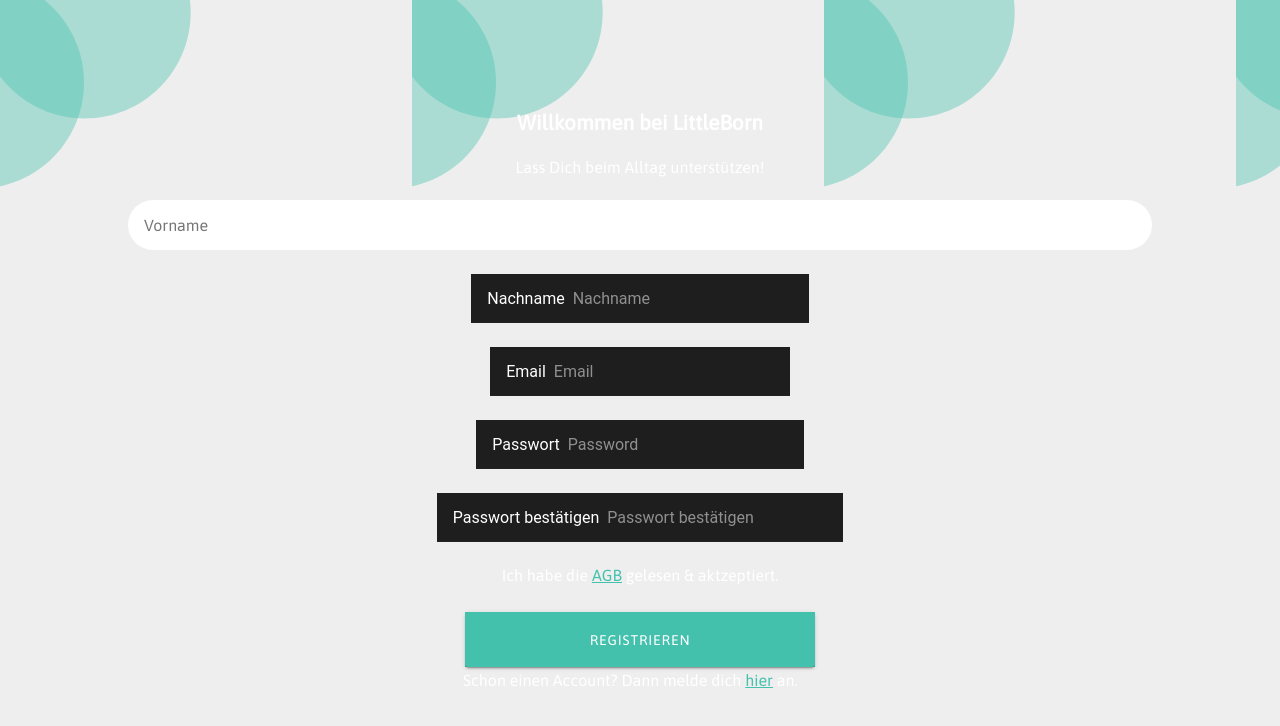
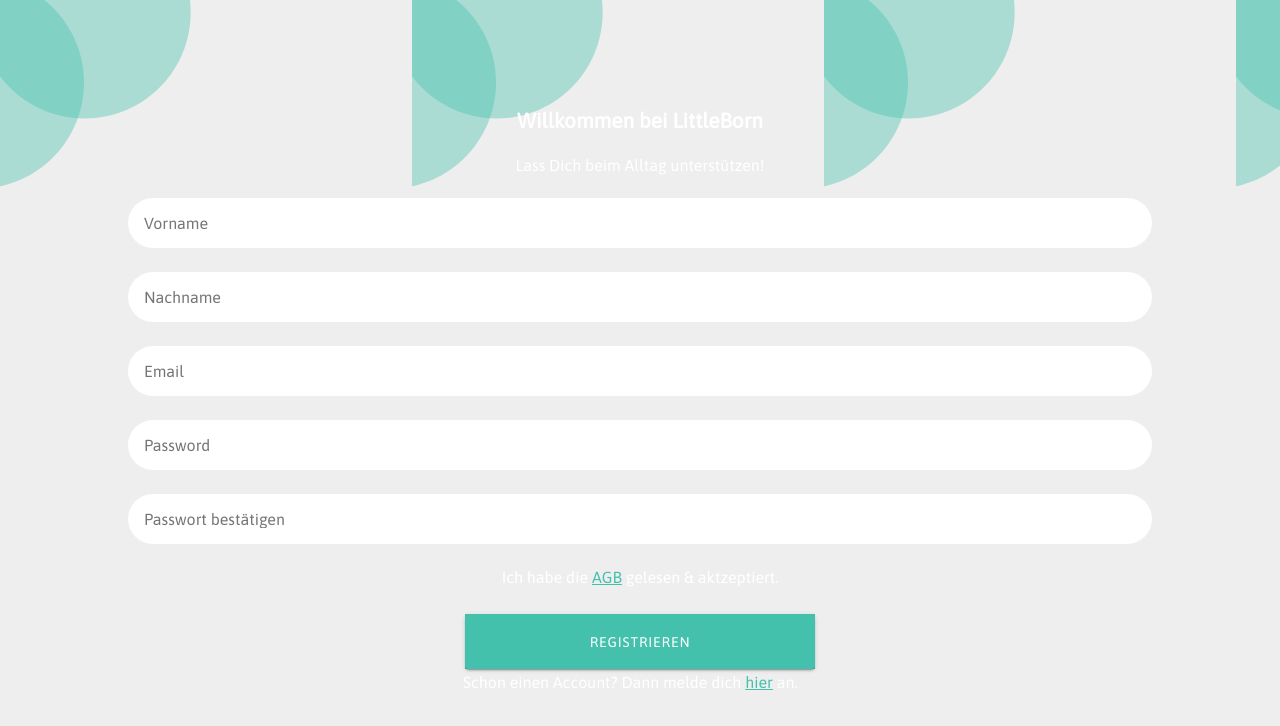
Before and after one commit to LittleBorn/client, a React (Create React App) app: page /Register in a window 1280 px wide. Shown: the top 726 px of the page. Built offline with nearby package versions, Linux system fonts and the light colour scheme.

Commit message:
fixed register fields

```diff
--- a/src/App.css
+++ b/src/App.css
@@ -7,6 +7,5 @@
 }
 
 .input-border:focus{
-    border-color: red;
-    outline-color: blue;
+    outline: 2px solid var(--ion-color-primary);
 }
--- a/src/components/Input.tsx
+++ b/src/components/Input.tsx
@@ -20,7 +20,7 @@
 const Input: React.FC<ContainerProps> = ({ placeholder, onChange, value, type, style }) => {
 
     return (
-        <input className="input-border" type={type} onChange={onChange} style={{...style, backgroundColor: "white", borderRadius: "5rem", border: "none", padding: "1rem", width: "80%"}} value={value} placeholder={placeholder}/>
+        <input className="input-border" type={type} onChange={onChange} style={{...style, backgroundColor: "white", border: "none", borderRadius: "5rem", padding: "1rem", width: "80%"}} value={value} placeholder={placeholder}/>
     );
 };
 
--- a/src/pages/Register/Register.tsx
+++ b/src/pages/Register/Register.tsx
@@ -1,4 +1,4 @@
-import { IonInput, IonText, IonItem, IonLabel, useIonToast, useIonLoading } from '@ionic/react';
+import { IonInput, IonText, IonItem, IonLabel, useIonToast, useIonLoading, IonContent } from '@ionic/react';
 import Button from '../../components/Button';
 import SetupTemplate from '../../components/SetupTemplate';
 import { useState } from 'react';
@@ -77,29 +77,12 @@
         <IonText style={{ fontSize: "1em" }}>Lass Dich beim Alltag unterstützen!</IonText>
 
         <Input value={firstName} onChange={(e) => { setFirstName(`${e.target.value}`) }} type="text" placeholder="Vorname" />
-
-        <IonItem>
-          <IonLabel>Nachname</IonLabel>
-          <IonInput value={lastName} onIonChange={(e) => setLastName(`${e.target.value}`)} type="text" placeholder="Nachname" />
-        </IonItem>
-
-        <IonItem>
-          <IonLabel>Email</IonLabel>
-          <IonInput value={email} onIonChange={(e) => setEmail(`${e.target.value}`)} type="text" placeholder="Email" />
-        </IonItem>
-
-        <IonItem>
-          <IonLabel>Passwort</IonLabel>
-          <IonInput value={password} onIonChange={(e) => setPassword(`${e.target.value}`)} type="password" placeholder="Password" />
-        </IonItem>
-
-        <IonItem>
-          <IonLabel>Passwort bestätigen</IonLabel>
-          <IonInput value={verifyPassword} onIonChange={(e) => setVerifyPassword(`${e.target.value}`)} type="password" placeholder="Passwort bestätigen" />
-        </IonItem>
+        <Input value={lastName} onChange={(e) => setLastName(`${e.target.value}`)} type="text" placeholder="Nachname" />
+        <Input value={email} onChange={(e) => setEmail(`${e.target.value}`)} type="text" placeholder="Email" />
+        <Input value={password} onChange={(e) => setPassword(`${e.target.value}`)} type="password" placeholder="Password" />
+        <Input value={verifyPassword} onChange={(e) => setVerifyPassword(`${e.target.value}`)} type="password" placeholder="Passwort bestätigen" />
 
         <IonText>Ich habe die <IonText style={{ color: "#44C1AD", textDecoration: "underline" }}>AGB</IonText> gelesen {`&`} aktzeptiert.</IonText>
-
 
         <div style={{ justifySelf: "flex-end" }}>
 
```
